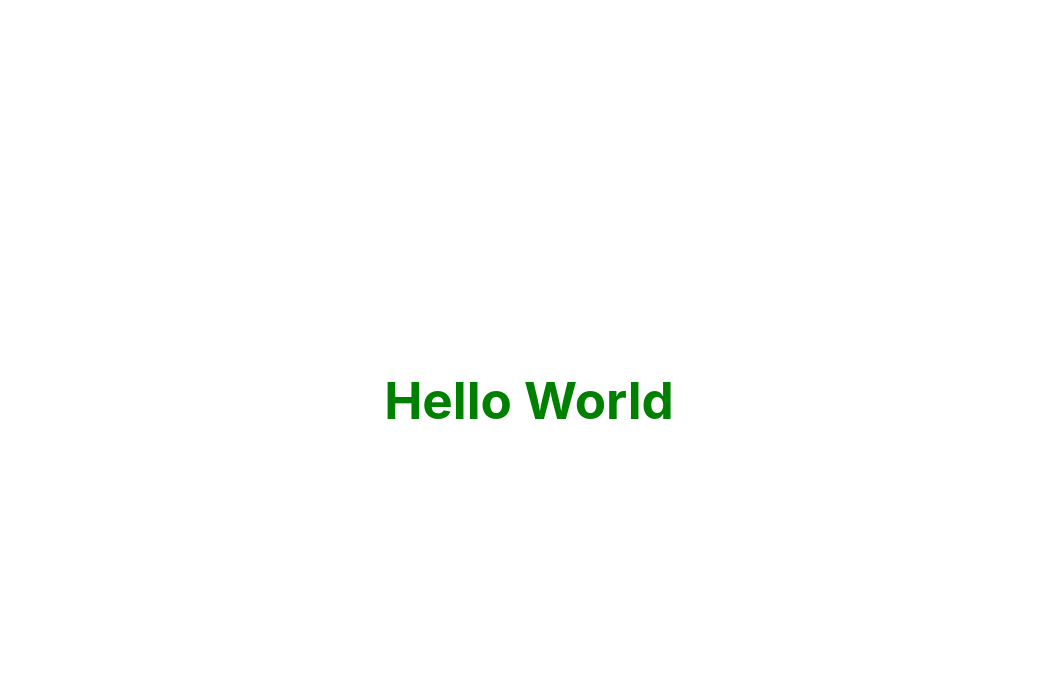
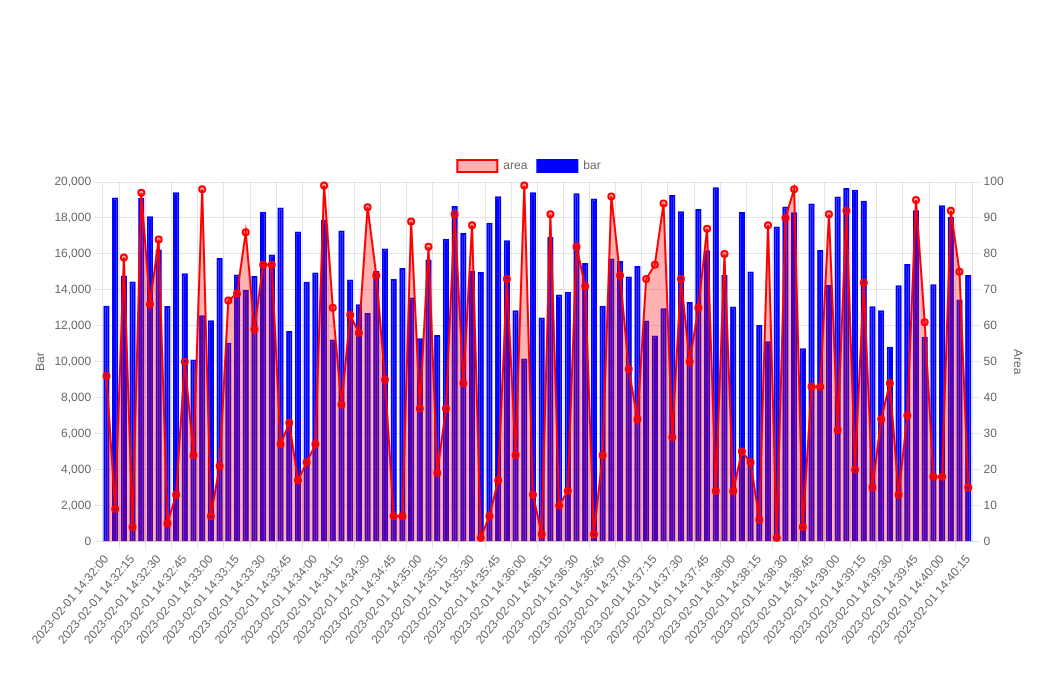
Before and after one commit to wanted-9th-3team/pre-onboarding-9th-3-03, a React (Vite) app: page / in a window 1280 px wide. Shown: the top 682 px of the page, without its empty margins (111-1163 px from the left). Built offline with nearby package versions, Linux system fonts and the light colour scheme.

Commit message:
chore : 컴포넌트 추가 및 css 변경

```diff
--- a/src/components/Home.module.css
+++ b/src/components/Home.module.css
@@ -1,3 +1,5 @@
 .homeHeader {
   color: green;
+  min-width: 1000px;
+  background-color: white;
 }
--- a/src/components/Home.tsx
+++ b/src/components/Home.tsx
@@ -1,7 +1,12 @@
 import styles from './Home.module.css'
+import LineChart from './LineChart'
 
 function Home() {
-  return <h1 className={styles.homeHeader}>Hello World</h1>
+  return (
+    <div className={styles.homeHeader}>
+      <LineChart />
+    </div>
+  )
 }
 
 export default Home
```
